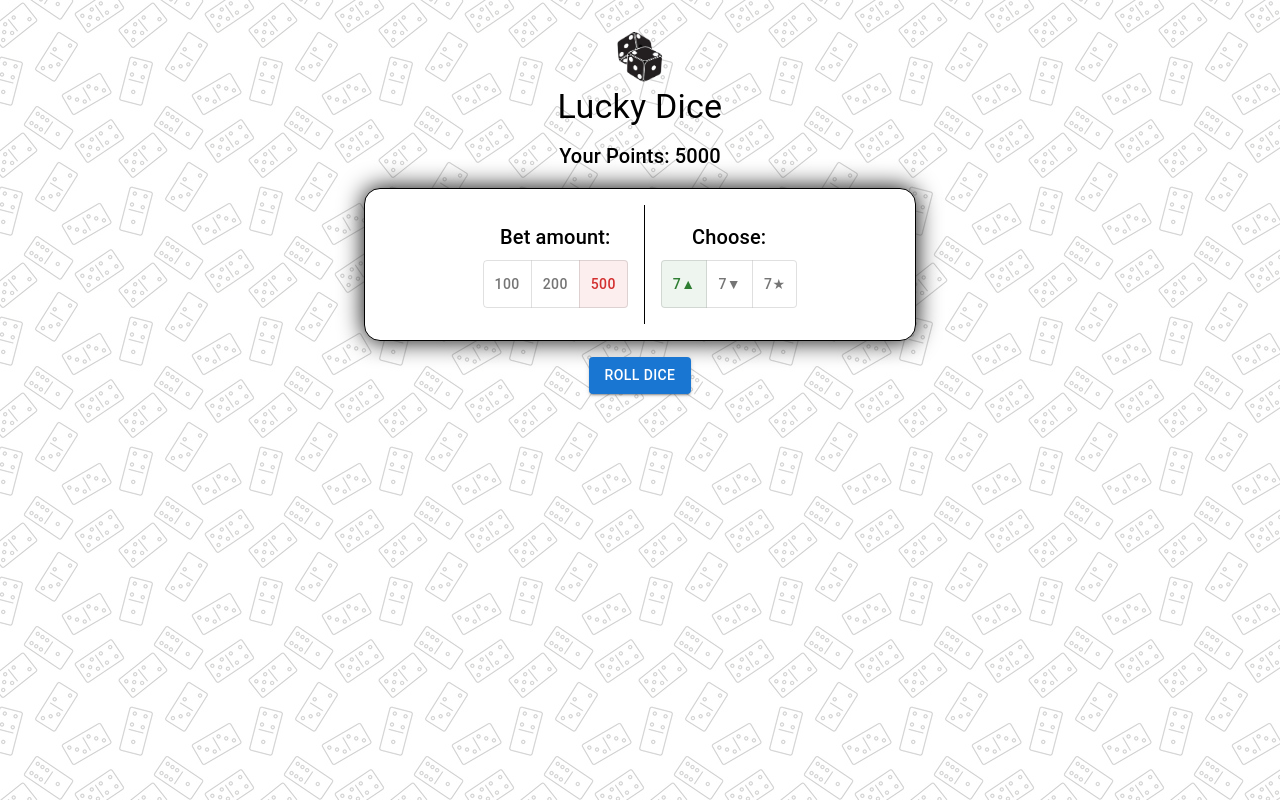
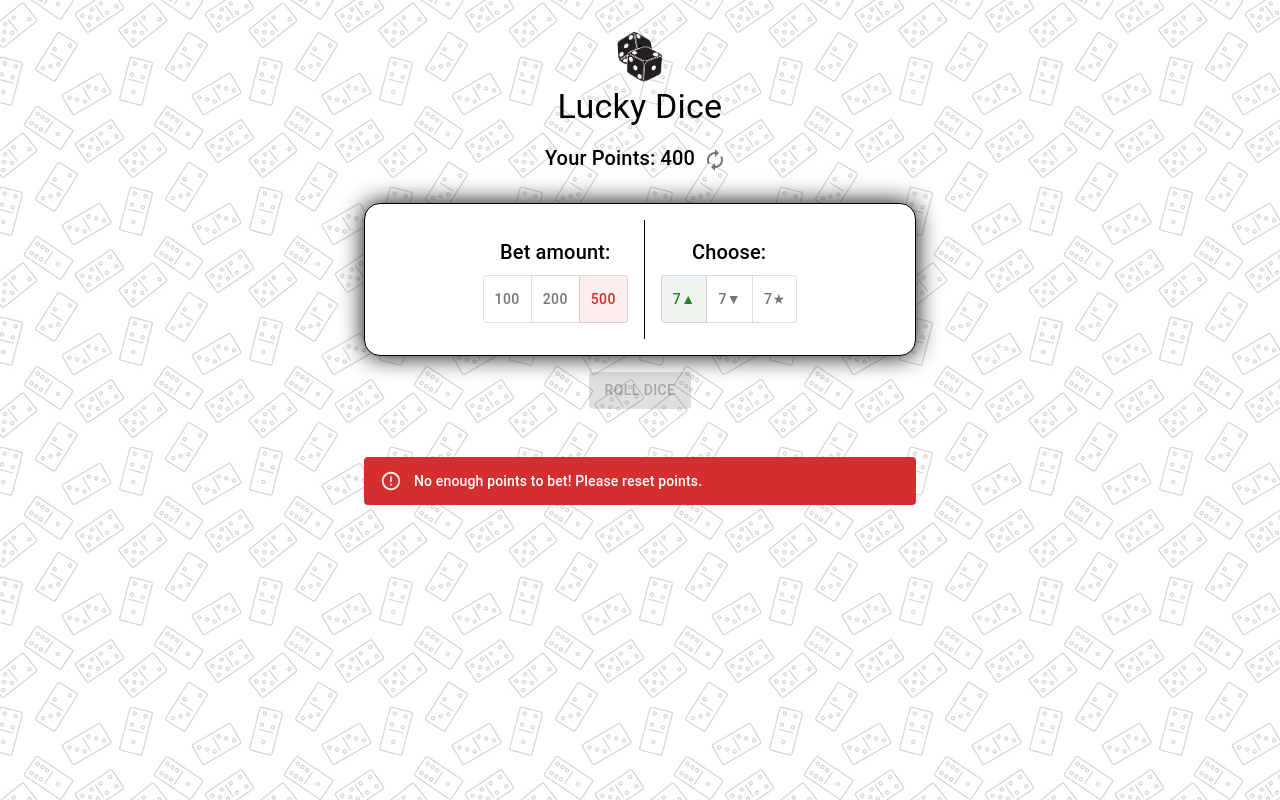
Before and after one commit to b9aurav/lucky-dice, a React (Vite) app: page / in a window 1280 px wide. Both pictures are taken after a click on the button "500". Built offline with nearby package versions, Linux system fonts and the light colour scheme.

Commit message:
chore: Added backend API support.

```diff
--- a/package.json
+++ b/package.json
@@ -12,13 +12,16 @@
   "dependencies": {
     "@emotion/react": "^11.11.4",
     "@emotion/styled": "^11.11.5",
+    "@mui/icons-material": "^5.15.19",
     "@mui/material": "^5.15.19",
     "axios": "^1.7.2",
+    "dotenv": "^16.4.5",
     "react": "^18.2.0",
     "react-dom": "^18.2.0",
     "react-router-dom": "^6.23.1"
   },
   "devDependencies": {
+    "@types/node": "^20.14.2",
     "@types/react": "^18.2.66",
     "@types/react-dom": "^18.2.22",
     "@typescript-eslint/eslint-plugin": "^7.2.0",
--- a/src/App.tsx
+++ b/src/App.tsx
@@ -6,9 +6,13 @@ import {
   Typography,
   Container,
   keyframes,
+  Alert,
+  IconButton,
 } from "@mui/material";
 import { useState } from "react";
 import styled from "@mui/system/styled";
+import axios from "axios";
+import { Autorenew } from "@mui/icons-material";
 
 const diceRollAnimation = keyframes`
 0% { transform: rotateX(0deg) rotateY(0deg); }
@@ -19,7 +23,7 @@ const diceRollAnimation = keyframes`
 `;
 
 function App() {
-  const [points, setPoints] = useState(5000);
+  const [points, setPoints] = useState(400);
   const [bet, setBet] = useState(100);
   const [choice, setChoice] = useState("7 up");
   const [diceResult, setDiceResult] = useState([0, 0]);
@@ -27,34 +31,66 @@ function App() {
   const [rolling, setRolling] = useState(false);
 
   const AnimatedBox = styled(Box)(() => ({
-    animation: rolling ? `${diceRollAnimation} 1s ease-out` : 'none',
-    display: 'inline-block',
-    perspective: '600px',
+    animation: rolling ? `${diceRollAnimation} 1s ease-out` : "none",
+    display: "inline-block",
+    perspective: "600px",
   }));
 
-  const rollDice = () => {
-    setRolling(true);
-    // Simulate dice roll
-    const dice1 = Math.floor(Math.random() * 6) + 1;
-    const dice2 = Math.floor(Math.random() * 6) + 1;
-    setDiceResult([dice1, dice2]);
+  const rollDice = async () => {
+    try {
+      setRolling(true);
+      await axios
+        .post(import.meta.env.VITE_API_URL + "rollDice")
+        .then((response) => {
+          if (response.data && response.data.dice1 && response.data.dice2) {
+            setDiceResult([response.data.dice1, response.data.dice2]);
+            setTimeout(() => {
+              setRolling(false);
+              getGameResult(response.data.dice1, response.data.dice2);
+            }, 1000);
+          }
+        });
+    } catch (error) {
+      console.error("Error rolling dice:", error);
+      setRolling(false);
+    }
+  };
 
-    setTimeout(() => {
-      setRolling(false);
-    }, 1000);
+  const getGameResult = async (dice1: number, dice2: number) => {
+    try {
+      await axios
+        .post(import.meta.env.VITE_API_URL + "getResult", {
+          dice1,
+          dice2,
+          choice,
+        })
+        .then((response) => {
+          if (response.data && response.data.result) {
+            setGameResult(response.data.result);
+            getPoints(response.data.result);
+          }
+        });
+    } catch (error) {
+      console.error("Error getting game result:", error);
+    }
+  };
 
-    // Simulate game result
-    const total = dice1 + dice2;
-    let result;
-    if (choice === "7 up" && total > 7) result = "Win";
-    else if (choice === "7 down" && total < 7) result = "Win";
-    else if (choice === "Lucky 7" && total === 7) result = "Win";
-    else result = "Lose";
-    setGameResult(result);
-
-    // Simulate new points
-    const newPoints = result === "Win" ? points + bet : points - bet;
-    setPoints(newPoints);
+  const getPoints = async (result: string) => {
+    try {
+      await axios
+        .post(import.meta.env.VITE_API_URL + "getPoints", {
+          result,
+          points,
+          bet,
+        })
+        .then((response) => {
+          if (response.data) {
+            setPoints(response.data.points);
+          }
+        });
+    } catch (error) {
+      console.error("Error calculating points:", error);
+    }
   };
 
   return (
@@ -64,9 +100,14 @@ function App() {
         <Typography variant="h4" component="h1" gutterBottom>
           Lucky Dice
         </Typography>
+        <Box display="flex" justifyContent="center" >
         <Typography variant="h6" component="p" gutterBottom>
           Your Points: {points}
+          <IconButton aria-label="Reset Points" onClick={() =>  setPoints(5000)}>
+            <Autorenew />
+          </IconButton>
         </Typography>
+        </Box>
         <Box
           my={2}
           border={1}
@@ -75,7 +116,7 @@ function App() {
           justifyContent="center"
           borderRadius={4}
           bgcolor={"white"}
-          boxShadow={'0px 0px 25px black'}
+          boxShadow={"0px 0px 25px black"}
         >
           <Box my={2}>
             <Typography variant="h6" component="p" gutterBottom>
@@ -90,9 +131,13 @@ function App() {
               }
               aria-label="Platform"
             >
-              <ToggleButton value={100} color="success">100</ToggleButton>
+              <ToggleButton value={100} color="success">
+                100
+              </ToggleButton>
               <ToggleButton value={200}>200</ToggleButton>
-              <ToggleButton value={500} color="error">500</ToggleButton>
+              <ToggleButton value={500} color="error">
+                500
+              </ToggleButton>
             </ToggleButtonGroup>
           </Box>
           <Box pl={2} ml={2} pt={2} borderLeft={1}>
@@ -106,13 +151,17 @@ function App() {
               onChange={(e) => setChoice((e.target as HTMLInputElement).value)}
               aria-label="Platform"
             >
-              <ToggleButton value="7 up" color="success">7▲</ToggleButton>
-              <ToggleButton value="7 down" color="error">7▼</ToggleButton>
+              <ToggleButton value="7 up" color="success">
+                7▲
+              </ToggleButton>
+              <ToggleButton value="7 down" color="error">
+                7▼
+              </ToggleButton>
               <ToggleButton value="Lucky 7">7★</ToggleButton>
             </ToggleButtonGroup>
           </Box>
         </Box>
-        <Button variant="contained" onClick={rollDice}>
+        <Button variant="contained" onClick={rollDice} disabled={points < bet}>
           Roll Dice
         </Button>
         <Box my={2}>
@@ -153,11 +202,18 @@ function App() {
           {gameResult && (
             <Typography variant="h6" component="p" gutterBottom>
               Game result:
-              {gameResult == "Win" && (<span style={{color: "green"}}>{gameResult}</span>) || (<span style={{color: "red"}}>{gameResult}</span>)}
+              {(gameResult == "Won" && (
+                <span style={{ color: "green" }}>{gameResult}</span>
+              )) || <span style={{ color: "red" }}>{gameResult}</span>}
             </Typography>
           )}
         </Box>
       </Box>
+      {points < bet && (
+        <Alert variant="filled" severity="error">
+          No enough points to bet! Please reset points.
+        </Alert>
+      )}
     </Container>
   );
 }
--- a/src/index.css
+++ b/src/index.css
@@ -64,7 +64,7 @@
 html,
 body {
   padding: 0;
-  background-image: linear-gradient(rgba(255, 255, 255, 0.8), rgba(255, 255, 255, 0.8)), url('/public/bg.jpg');
+  background-image: linear-gradient(rgba(255, 255, 255, 0.8), rgba(255, 255, 255, 0.8)), url('/bg.jpg');
   margin: 0;
   font-family:
     -apple-system,
```
Also changed, not shown: src/pages/game.tsx (deleted, +0 -50 lines), 1 other file (tests, documents, lock files or other folders).
